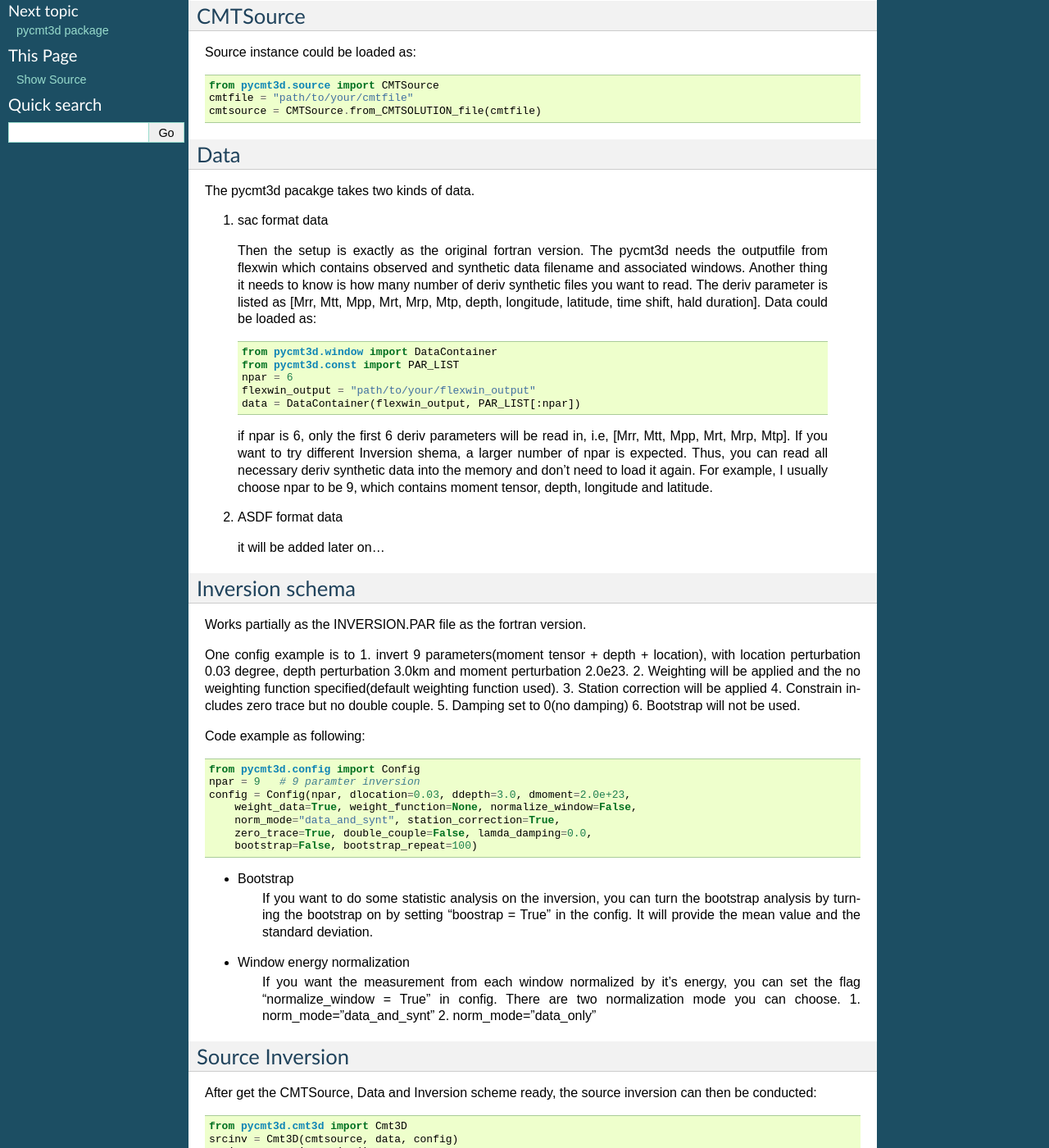
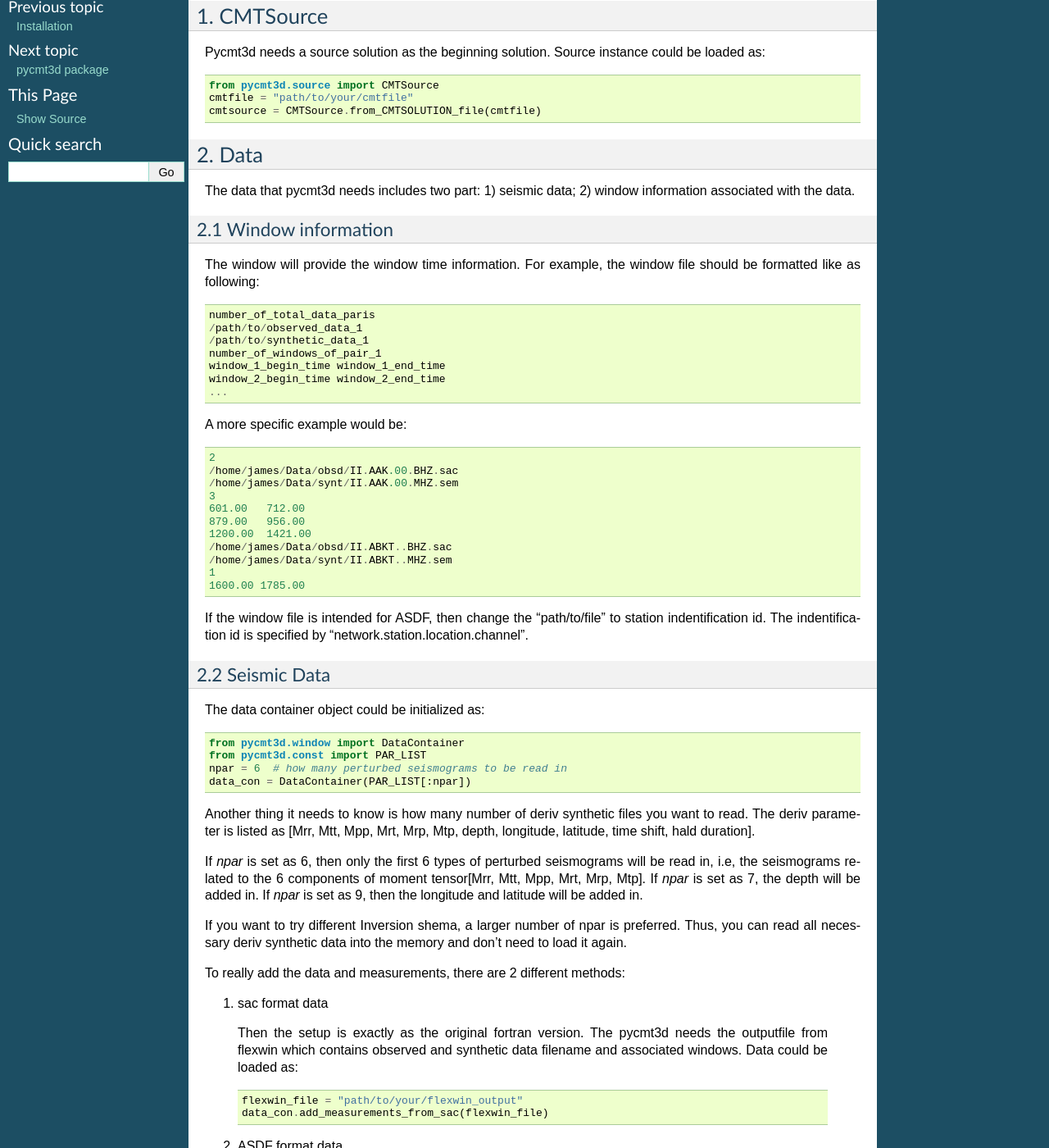
Before and after one commit to wjlei1990/pycmt3d, a Sphinx documentation site: the page built from doc/tutorial.rst, in a window 1280 px wide and 1400 px high, scrolled down 231 px. Shown: the whole window at 82% size. Built offline with Sphinx 7.4.7, drawn with Linux system fonts in a browser that asks for light colours; some of the changed text lies outside the part shown.

Commit message:
update doc

```diff
--- a/doc/tutorial.rst
+++ b/doc/tutorial.rst
@@ -10,37 +10,87 @@
 
 3. Inversion shema: how to inversion is done(Ref :ref:`my-config-label`)
 
-CMTSource
-#########
-Source instance could be loaded as::
+1. CMTSource
+################
+Pycmt3d needs a source solution as the beginning solution. Source instance could be loaded as::
 
   from pycmt3d.source import CMTSource
   cmtfile = "path/to/your/cmtfile"
   cmtsource = CMTSource.from_CMTSOLUTION_file(cmtfile)
 
-Data
-####
-The pycmt3d pacakge takes two kinds of data.
+2. Data
+##########
+The data that pycmt3d needs includes two part: 1) seismic data; 2) window information associated with the data.
+
+2.1 Window information
+------------------------
+The window will provide the window time information. For example, the window file should be formatted like as following::
+
+  number_of_total_data_paris
+  /path/to/observed_data_1
+  /path/to/synthetic_data_1
+  number_of_windows_of_pair_1
+  window_1_begin_time window_1_end_time
+  window_2_begin_time window_2_end_time
+  ...
+
+A more specific example would be::
+
+  2
+  /home/james/Data/obsd/II.AAK.00.BHZ.sac
+  /home/james/Data/synt/II.AAK.00.MHZ.sem
+  3
+  601.00   712.00
+  879.00   956.00
+  1200.00  1421.00
+  /home/james/Data/obsd/II.ABKT..BHZ.sac
+  /home/james/Data/synt/II.ABKT..MHZ.sem
+  1
+  1600.00 1785.00
+
+If the window file is intended for ASDF, then change the "path/to/file" to station indentification id. The indentification id is specified by "network.station.location.channel".
+
+2.2 Seismic Data
+-----------------------
+
+The data container object could be initialized as::
+
+    from pycmt3d.window import DataContainer
+    from pycmt3d.const import PAR_LIST
+    npar = 6  # how many perturbed seismograms to be read in
+    data_con = DataContainer(PAR_LIST[:npar])
+
+Another thing it needs to know is how many number of deriv synthetic files you want to read. The deriv parameter is listed as [Mrr, Mtt, Mpp, Mrt, Mrp, Mtp, depth, longitude, latitude, time shift, hald duration].
+
+If *npar* is set as 6, then only the first 6 types of perturbed seismograms will be read in, i.e, the seismograms related to the 6 components of moment tensor[Mrr, Mtt, Mpp, Mrt, Mrp, Mtp]. If *npar* is set as 7, the depth will be added in. If *npar* is set as 9, then the longitude and latitude will be added in.
+
+If you want to try different Inversion shema, a larger number of npar is preferred. Thus, you can read all necessary deriv synthetic data into the memory and don't need to load it again.
+
+To really add the data and measurements, there are 2 different methods:
 
 1. sac format data
 
-  Then the setup is exactly as the original fortran version. The pycmt3d needs the outputfile from flexwin which contains observed and synthetic data filename and associated windows. Another thing it needs to know is how many number of deriv synthetic files you want to read. The deriv parameter is listed as [Mrr, Mtt, Mpp, Mrt, Mrp, Mtp, depth, longitude, latitude, time shift, hald duration].
+  Then the setup is exactly as the original fortran version. The pycmt3d needs the outputfile from flexwin which contains observed and synthetic data filename and associated windows.
   Data could be loaded as::
 
-    from pycmt3d.window import DataContainer
-    from pycmt3d.const import PAR_LIST
-    npar = 6
-    flexwin_output = "path/to/your/flexwin_output"
-    data = DataContainer(flexwin_output, PAR_LIST[:npar])
-
-  if npar is 6, only the first 6 deriv parameters will be read in, i.e, [Mrr, Mtt, Mpp, Mrt, Mrp, Mtp]. If you want to try different Inversion shema, a larger number of npar is expected. Thus, you can read all necessary deriv synthetic data into the memory and don't need to load it again. For example, I usually choose npar to be 9, which contains moment tensor, depth, longitude and latitude.
+    flexwin_file = "path/to/your/flexwin_output"
+    data_con.add_measurements_from_sac(flexwin_file)
 
 2. ASDF format data
 
-   it will be added later on...
+  Data could be loaded as::
 
-Inversion schema
-################
+    asdf_file_dict={"obsd":"/path/to/obsd_asdf_file", "synt":"/path/to/synt_asdf_file",
+      "Mrr":"/path/to/Mrr_asdf", "Mtt":"/path/to/Mtt_asdf", "Mpp":"/path/to/Mpp_asdf",
+      "Mrt":"/path/to/Mrt_asdf", "Mrp":"/path/to/Mrp_asdf", "Mtp":"/path/to/Mrp_asdf"}
+    flexwin_file = "path/to/your/flexwin_output"
+    data_con.add_measurements_from_asdf(flexwin_file, asdf_file_dict)
+
+The length of *asdf_file_dict* should be consistent with *napr*. If the *npar* is set as 9, 3 more keys should be added, ["dep":"/path/to/dep_asdf", "lon":"/path/to/lon_asdf", "lat":"/path/to/lat_asdf"]
+
+
+3. Inversion schema
+#####################
 Works partially as the INVERSION.PAR file as the fortran version.
 
 One config example is to
@@ -69,35 +119,39 @@
     1. norm_mode="data_and_synt"
     2. norm_mode="data_only"
 
-Source Inversion
-################
+4. Source Inversion
+#####################
 After get the CMTSource, Data and Inversion scheme ready, the source inversion can then be conducted::
 
   from pycmt3d.cmt3d import Cmt3D
   srcinv = Cmt3D(cmtsource, data, config)
   srcinv.source_inversion()
 
-Workflow Example
-################
-The complete workflow example is shown below::
+if you want to plot the result of the inversion, use the plot methods::
+
+  srcinv.plot_summary(figurename="/path/to/output_figure")
+
+5. Workflow Example
+#####################
+The complete workflow(SAC version) example is shown below::
 
   from pycmt3d.source import CMTSource
   from pycmt3d.window import *
   from pycmt3d.config import Config
   from pycmt3d.cmt3d import Cmt3D
+  from pycmt3d.const import PAR_LIST
 
   # load cmtsource
   cmtfile = "path/to/your/cmtfile"
   cmtsource = CMTSource.from_CMTSOLUTION_file(cmtfile)
 
   # load data and window from flexwin output file
-  from const import PAR_LIST
-  data_npar = 9 # read 9 deriv synthetic
+  npar = 9 # read 9 deriv synthetic
+  data_con = DataContainer(PAR_LIST[:npar])
   flexwin_output = "path/to/your/flexwin_output"
-  data = DataContainer(flexwin_output, PAR_LIST[:data_npar])
+  data_con.add_measurements_from_sac(flexwin_output)
 
   # inversion shema
-  npar = 9   # 9 paramter inversion
   config = Config(npar, dlocation=0.03, ddepth=3.0, dmoment=2.0e+23,
       weight_data=True, weight_function=None, station_correction=True,
       zero_trace=True, double_couple=False, lamda_damping=0.0,
@@ -106,3 +160,20 @@
   # source inversion
   srcinv = Cmt3D(cmtsource, data, config)
   srcinv.source_inversion()
+
+  # plot result
+  srcinv.plot_summary(figurename="/path/to/output_fig")
+
+If it is the ASDF workflow, just replace the data loading part::
+
+  # load data and window from flexwin output file
+  npar = 9 # read 9 deriv synthetic
+  data_con = DataContainer(PAR_LIST[:npar])
+  flexwin_output = "path/to/your/flexwin_output"
+  asdf_file_dict={"obsd":"/path/to/obsd_asdf_file", "synt":"/path/to/synt_asdf_file",
+    "Mrr":"/path/to/Mrr_asdf", "Mtt":"/path/to/Mtt_asdf", "Mpp":"/path/to/Mpp_asdf",
+    "Mrt":"/path/to/Mrt_asdf", "Mrp":"/path/to/Mrp_asdf", "Mtp":"/path/to/Mrp_asdf",
+    "dep":"/path/to/Mrt_asdf", "lon":"/path/to/Mrp_asdf", "lat":"/path/to/Mrp_asdf"}
+  data_con.add_measurements_from_asdf(flexwin_file, asdf_file_dict)
+
+Other parts would be exactly the same.
```
Also changed, not shown: doc/install.rst (+8 -1 lines), doc/intro.rst (+9 -13 lines).
